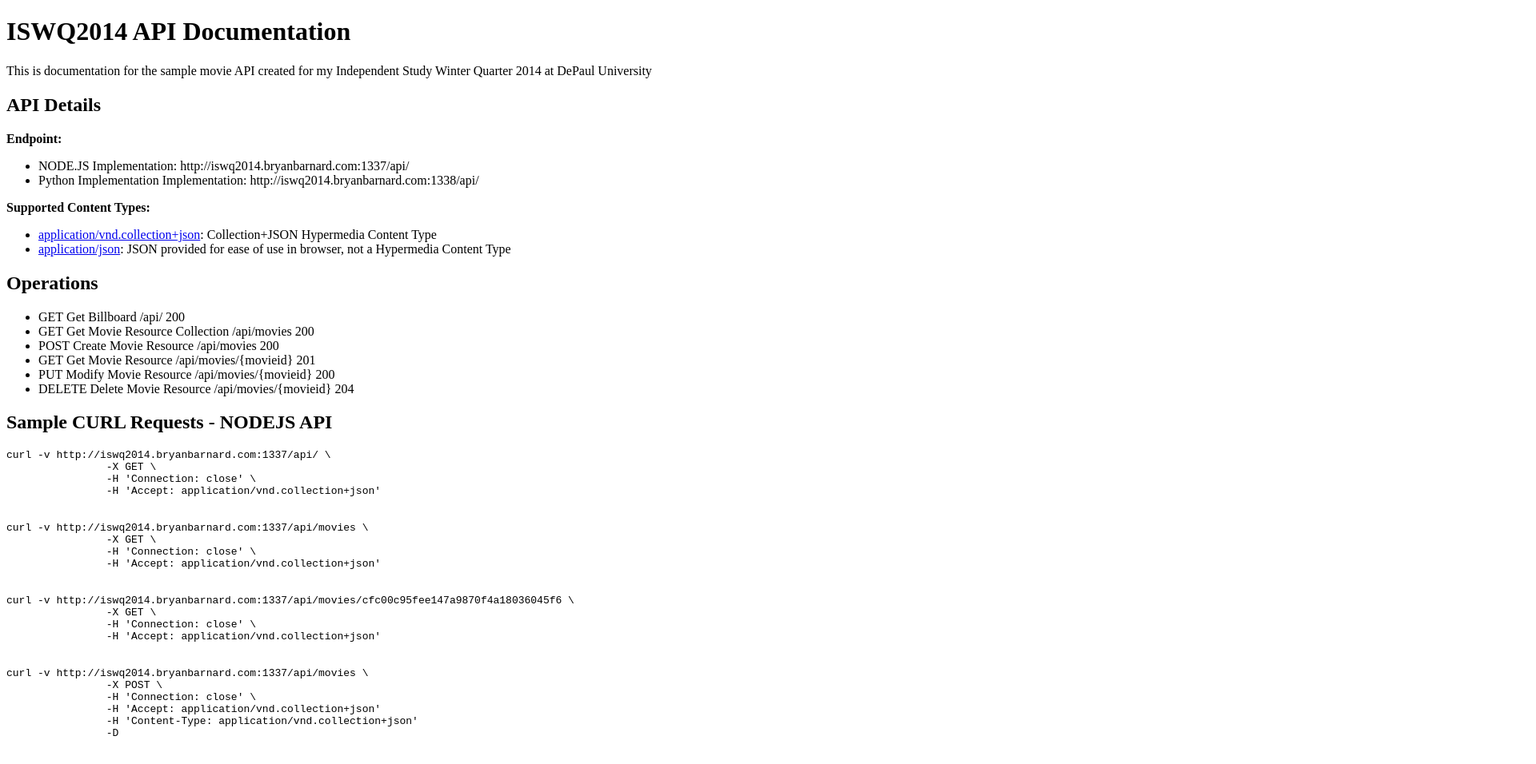
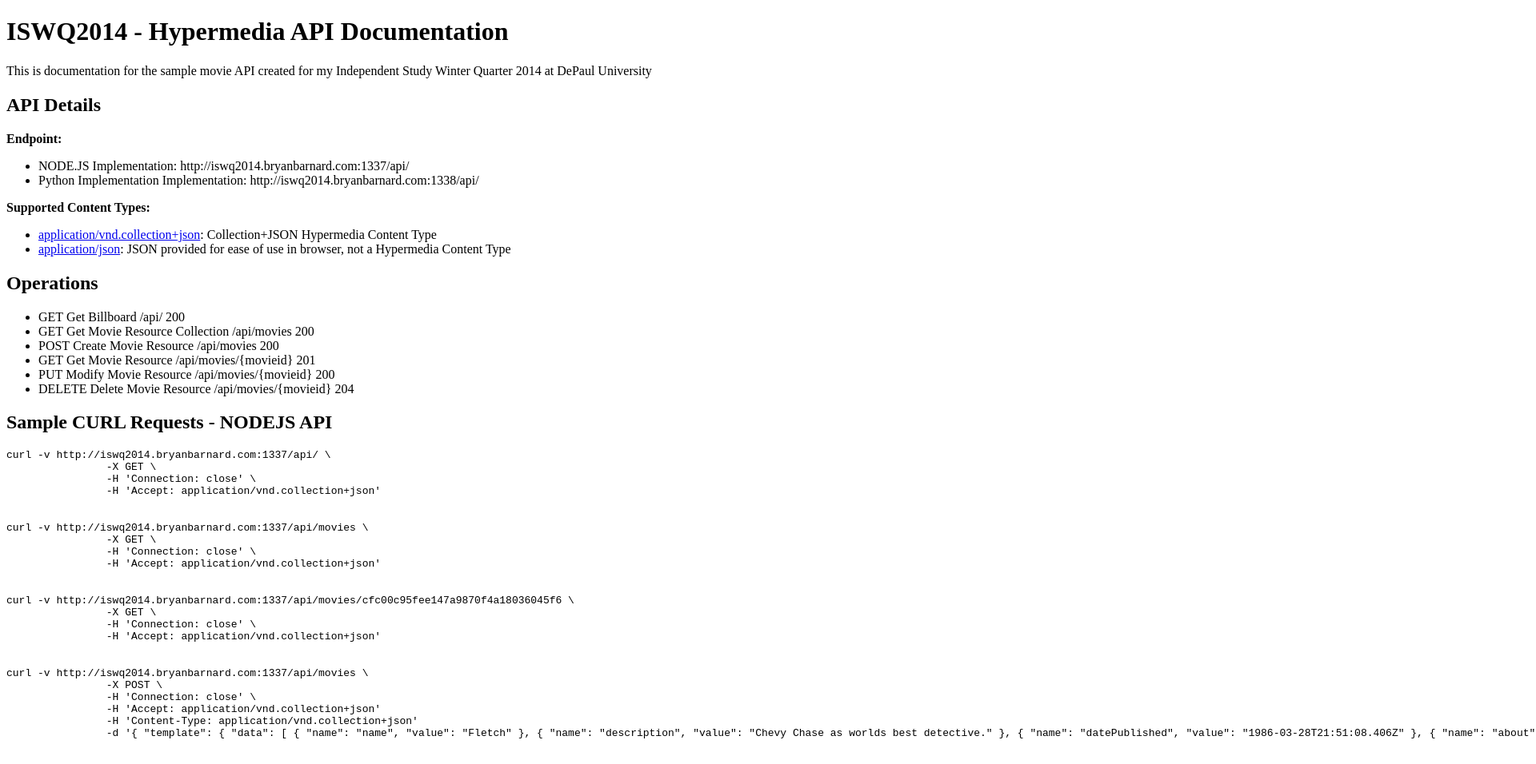
Before and after one commit to bryanbarnard/ISWQ2014, a plain HTML site: page index.html in a window 1280 px wide. Shown: the top 956 px of the page at 80% size, 1920 px wide, since content can reach past the window. Drawn offline with Linux system fonts and the light colour scheme; a script that the page names is missing.

Commit message:
additional sample requests

```diff
--- a/index.html
+++ b/index.html
@@ -6,7 +6,7 @@
 <body>
 <div id="introduction">
     <h1>
-        ISWQ2014 API Documentation
+        ISWQ2014 - Hypermedia API Documentation
     </h1>
 
     <p>This is documentation for the sample movie API created for my Independent Study Winter Quarter 2014 at DePaul
@@ -75,8 +75,12 @@
                 -H 'Connection: close' \
                 -H 'Accept: application/vnd.collection+json'
                 -H 'Content-Type: application/vnd.collection+json'
-                -D
+                -d '{ "template": { "data": [ { "name": "name", "value": "Fletch" }, { "name": "description", "value": "Chevy Chase as worlds best detective." }, { "name": "datePublished", "value": "1986-03-28T21:51:08.406Z" }, { "name": "about", "value": "Cheve Chase as LA Detective" }, { "name": "genre", "value": "comedy" }, { "name": "version", "value": "1.0" }, { "name": "timeRequired", "value": "PT100M" }, { "name": "contentRating", "value": "r" } ] } }'
             </pre>
+        <p></p>
+
+
+
     </div>
     <div id="tests">
     </div>
```
